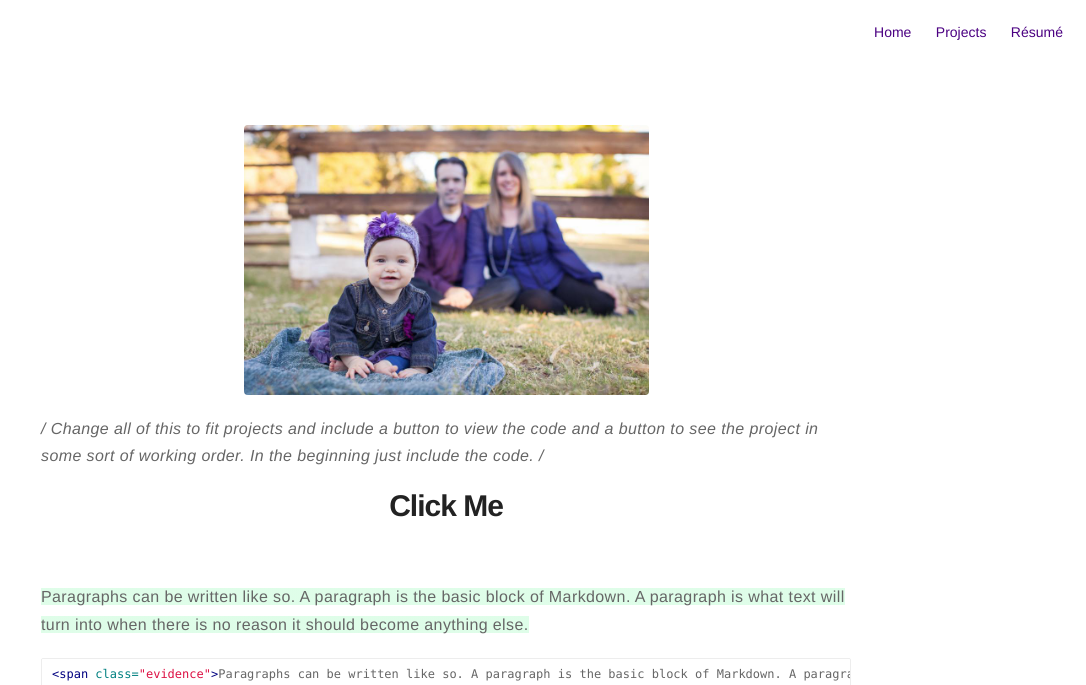
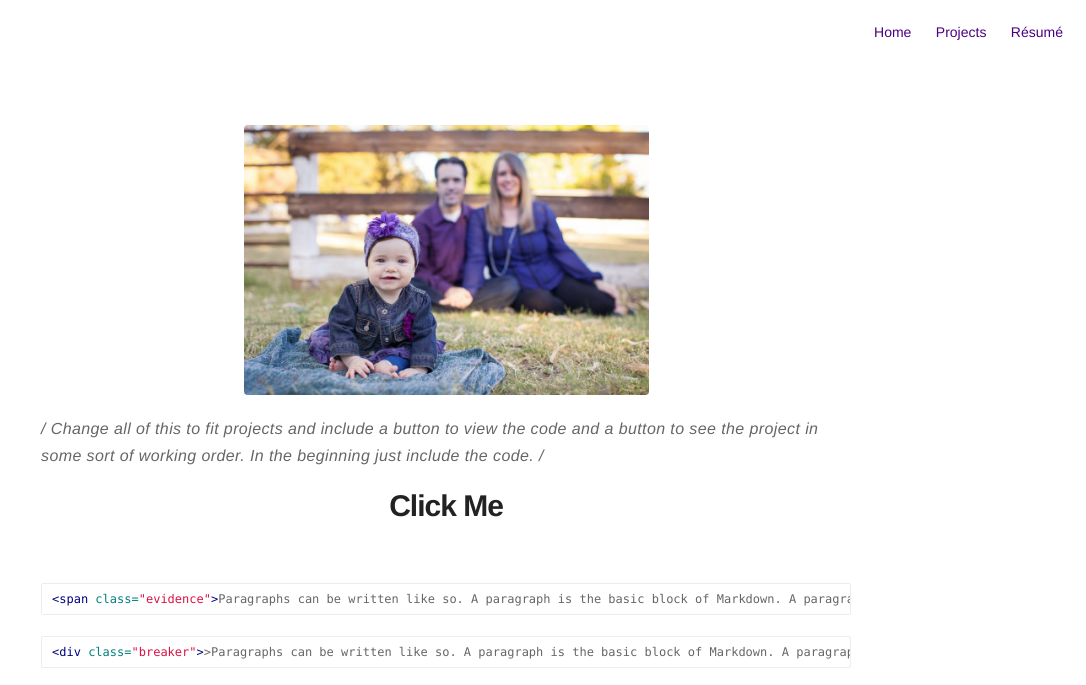
Before and after one commit to chrishamlin98/chrishamlin98.github.io, a Jekyll site: the page built from projects.md, in a window 1280 px wide, cut to the strip 0-685 px from the top of the page. Shown: the whole strip, without its empty margins (194-1280 px from the left). Built offline with Jekyll 4.4.1, drawn with Linux system fonts in a browser that asks for light colours.

Commit message:
Update projects.md

```diff
--- a/projects.md
+++ b/projects.md
@@ -10,8 +10,6 @@ include the code. /*
 
 <h1><paper-button>Click Me</paper-button></h1>
 
-<span class="evidence">Paragraphs can be written like so. A paragraph is the basic block of Markdown. A paragraph is what text will turn into when there is no reason it should become anything else.</span>
-
 {% highlight html %}
 <span class="evidence">Paragraphs can be written like so. A paragraph is the basic block of Markdown. A paragraph is what text will turn into when there is no reason it should become anything else.</span>
 {% endhighlight %}
```
